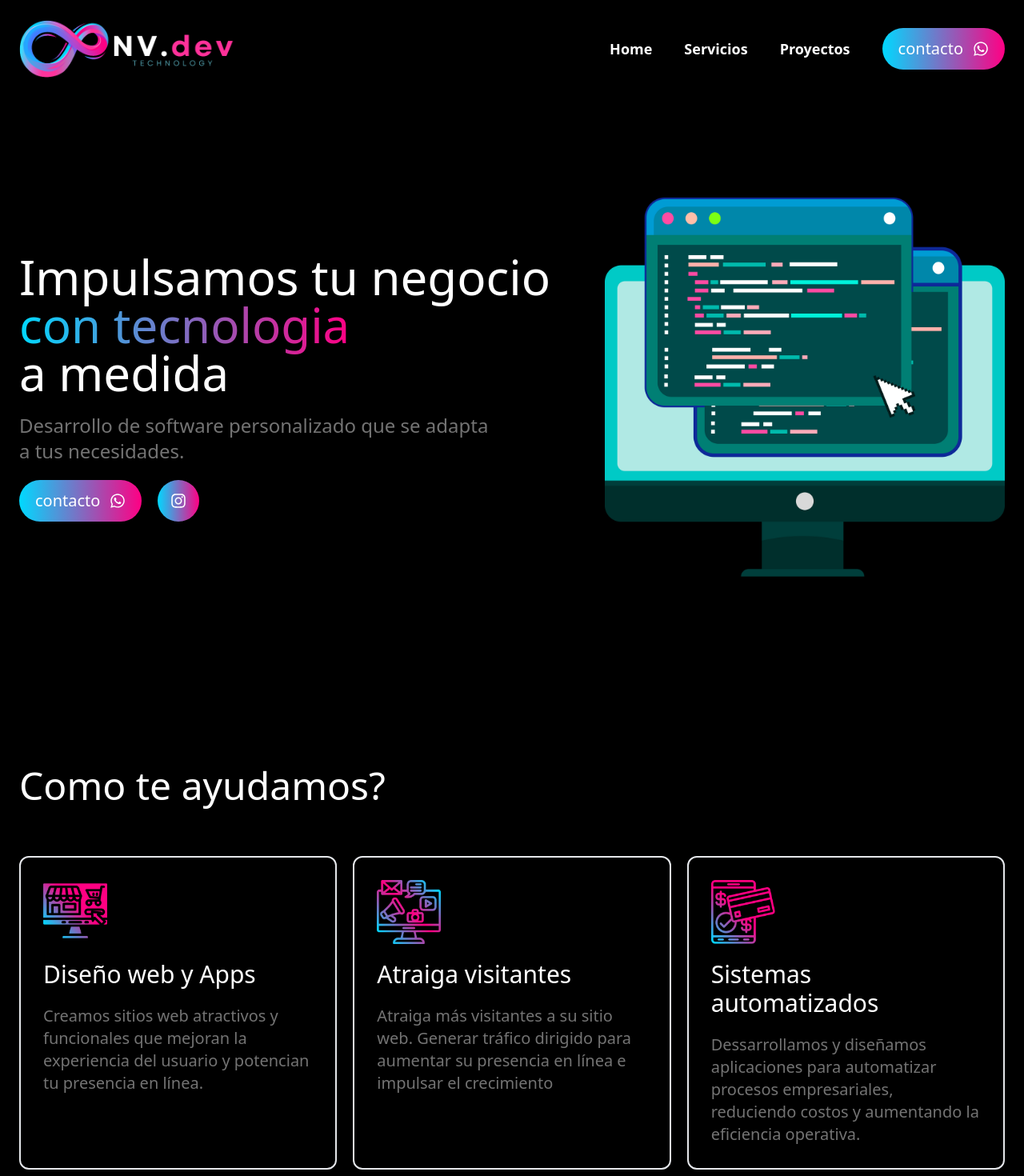
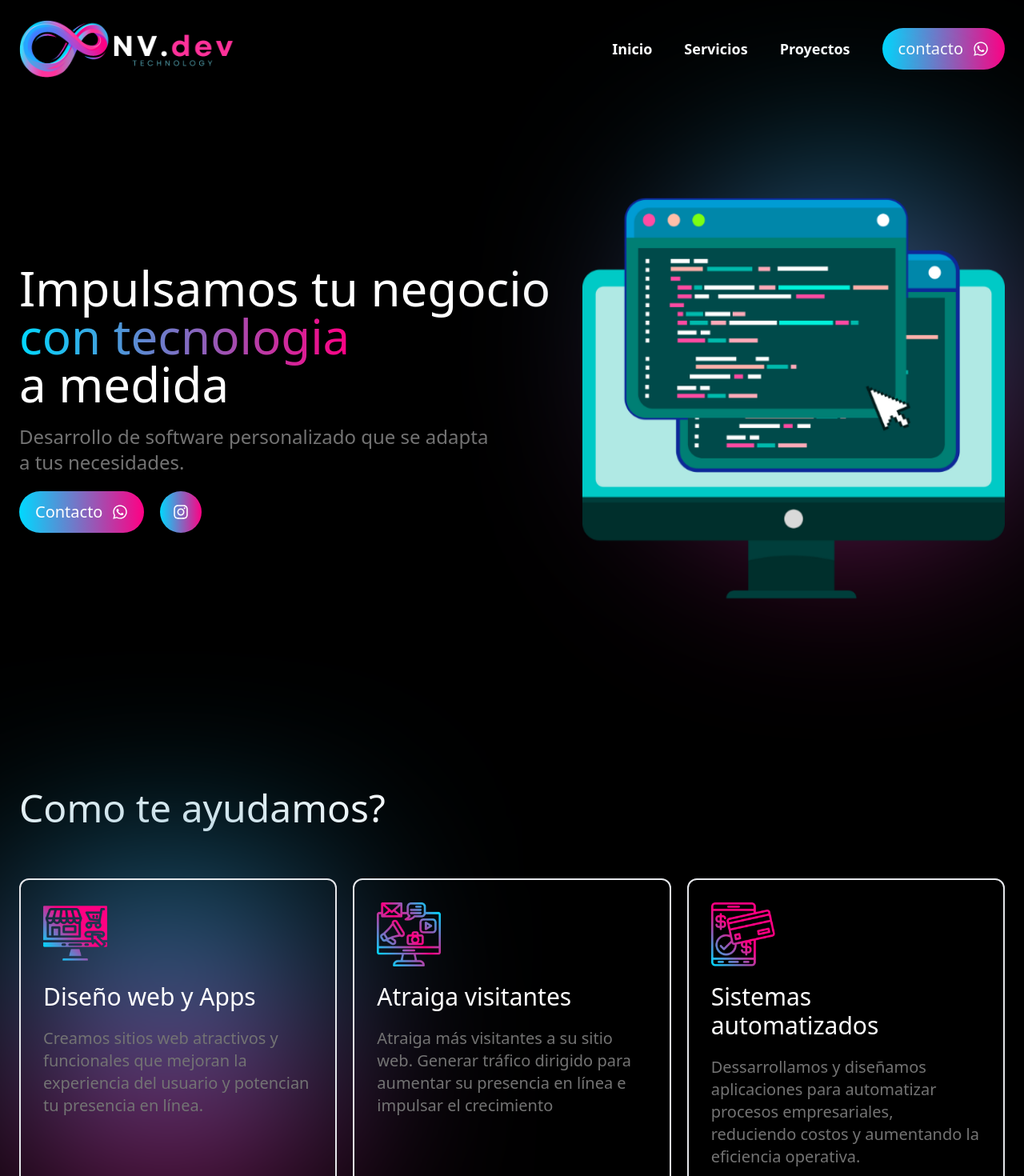
Before and after one commit to nicomvazquez/nv.dev, a React (Vite) app: page / in a window 1280 px wide. Shown: the top 1470 px of the page at 80% size. Built offline with nearby package versions, Linux system fonts and the light colour scheme.

Commit message:
update 1

```diff
--- a/src/components/Navbar.jsx
+++ b/src/components/Navbar.jsx
@@ -32,7 +32,7 @@ function Navbar() {
         href="https://wa.link/fnh2h2"
         className="md:hidden bg-gradient text-md flex items-center gap-2 px-3 py-2 rounded-full"
       >
-        conatacto
+        Conatacto
         <FaWhatsapp />
       </a>
     </nav>
--- a/src/components/ProyectCard.jsx
+++ b/src/components/ProyectCard.jsx
@@ -9,7 +9,7 @@ function ProyectCard({ img, title, link }) {
       <h1 className="text-3xl pt-5 pb-3">{title}</h1>
       <a href={link}>
         <button className="bg-gradient flex items-center gap-2 text-xl py-2 px-5 rounded-full">
-          visit <AiOutlineExport />
+          Visitar <AiOutlineExport />
         </button>
       </a>
     </div>
--- a/src/components/ServiceTag.jsx
+++ b/src/components/ServiceTag.jsx
@@ -2,7 +2,7 @@ import React from 'react'
 
 function ServiceTag({logo, title, text}) {
   return (
-    <div className='w-full border-2 rounded-xl p-7 flex flex-col gap-5'>
+    <div className='w-full relative border-2 rounded-xl p-7 flex flex-col gap-5'>
         <img src={logo} alt={title} className='w-20' />
         <h3 className='text-3xl font-medium'>{title}</h3>
         <p className='text-xl text-neutral-500'>{text}</p>
--- a/src/constants/index.js
+++ b/src/constants/index.js
@@ -1,6 +1,6 @@
 export const nav = [
   {
-    title: "Home",
+    title: "Inicio",
     path: "hero",
   },
   {
--- a/src/index.css
+++ b/src/index.css
@@ -31,3 +31,12 @@
     hsla(329, 100%, 35%, 1) 100%
   );
 }
+
+.pink__gradient {
+  background: linear-gradient(
+    180deg,
+    hsla(189, 100%, 35%, 1) 0%,
+    hsla(329, 100%, 35%, 1) 100%
+  );
+  filter: blur(123px);
+}
--- a/src/pages/Contact.jsx
+++ b/src/pages/Contact.jsx
@@ -18,7 +18,7 @@ function Contact() {
           href="https://wa.link/fnh2h2"
           className="bg-gradient text-xl flex items-center gap-3 px-5 py-3 rounded-full"
         >
-          contacto <FaWhatsapp />
+          Contacto <FaWhatsapp />
         </a>
         <a
           href="https://www.instagram.com/nv.dev_/"
--- a/src/pages/Hero.jsx
+++ b/src/pages/Hero.jsx
@@ -5,7 +5,7 @@ import { FaWhatsapp } from "react-icons/fa";
 
 function Hero() {
   return (
-    <section className="flex justify-between items-center">
+    <section className="flex justify-between gap-10 items-center">
       <div className="flex flex-col gap-5">
         <h1 className="text-5xl md:text-6xl font-medium">
           Impulsamos tu negocio <br />{" "}
@@ -21,7 +21,7 @@ function Hero() {
             href="https://wa.link/fnh2h2"
             className="bg-gradient text-xl flex items-center gap-3 px-5 py-3 rounded-full"
           >
-            contacto <FaWhatsapp />
+            Contacto <FaWhatsapp />
           </a>
           <a
             href="https://www.instagram.com/nv.dev_/"
@@ -32,7 +32,11 @@ function Hero() {
         </div>
       </div>
 
-      <img src="./home-img.png" alt="" className="hidden sm:block" />
+      <div className="relative flex flex-1">
+        <img src="./home-img.png" alt="" className="hidden sm:block z-[5] w-full h-full relative" />
+
+        <div className="absolute pink__gradient w-[80%] left-28 h-[80%] rounded-full top-0 z-[0]" />
+      </div>
     </section>
   );
 }
--- a/src/pages/Servicios.jsx
+++ b/src/pages/Servicios.jsx
@@ -7,8 +7,9 @@ import { service } from "../constants";
 function Servicios() {
   return (
     <section className="flex flex-col gap-16">
-      <h1 className="text-5xl font-medium">Como te ayudamos?</h1>
-      <div className="grid grid-cols-1 md:grid-cols-3 gap-5">
+      <h1 className="relative text-5xl font-medium">Como te ayudamos?</h1>
+      <div className="grid grid-cols-1 md:grid-cols-3 gap-5 relative">
+        <div className="absolute top-0 left-0 w-[30%] h-[30%] md:h-full pink__gradient" />
         {service.map((i) => {
           return <ServiceTag key={i.id} {...i} />;
         })}
```
